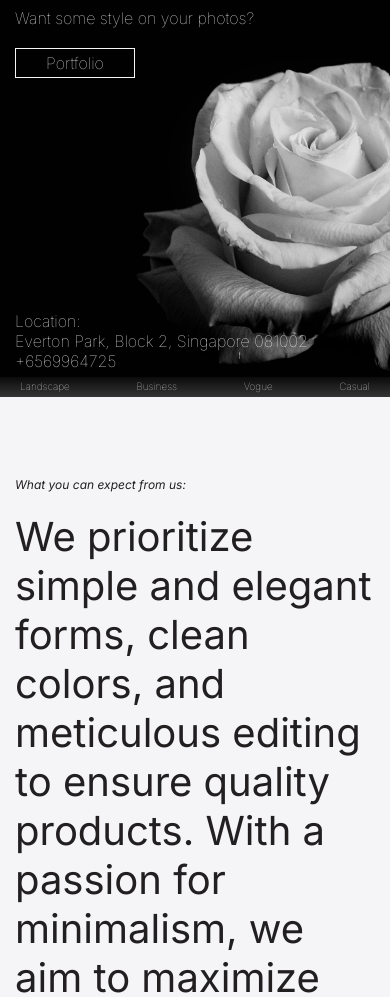
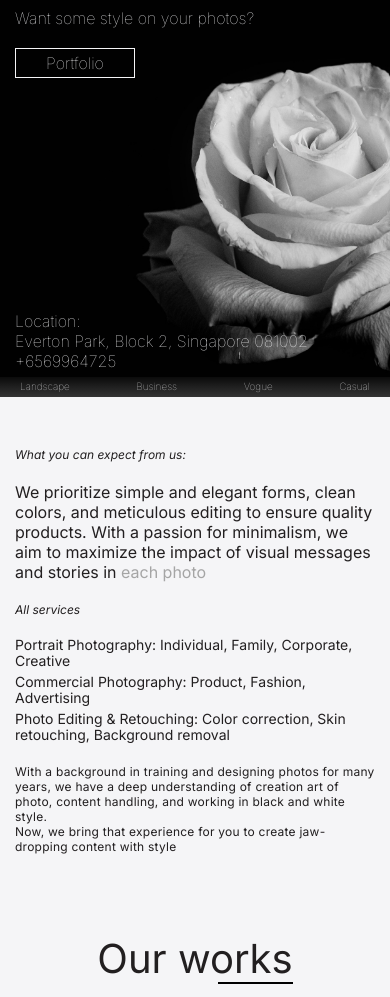
Before and after one commit to KarinaSin/Monovision-Studio, a plain HTML site: page ProjectFlower/src/index.html in a window 390 px wide. Shown: the part 103-1100 px from the top of the page. Drawn offline with Linux system fonts and the light colour scheme.

Commit message:
add adaptive for second section

```diff
--- a/ProjectFlower/src/css/style.css
+++ b/ProjectFlower/src/css/style.css
@@ -40,7 +40,7 @@ img {
     --footer-padding-inline: 6%;
   }
   @media screen and (max-width: 576px) {
-     --container-padding-inline: 15px;
+    --container-padding-inline: 15px;
     --footer-padding-inline: 15px;
   }
 }
@@ -126,8 +126,8 @@ html {
   }
   @media screen and (max-width: 576px) {
     & {
-    margin-top: 30px;
-    font-size: 16px;
+      margin-top: 30px;
+      font-size: 16px;
     }
   }
 }
@@ -263,6 +263,9 @@ right – сдвиг справа */
 .about {
   background-color: var(--light-color);
   padding-top: 80px;
+  @media screen and (max-width: 576px) {
+    padding-top: 50px;
+  }
 }
 
 .about__title {
@@ -286,12 +289,27 @@ right – сдвиг справа */
   @media screen and (max-width: 1440px) {
     width: 100%;
   }
+  @media screen and (max-width: 768px) {
+    font-size: 24px;
+  }
+  @media screen and (max-width: 576px) {
+    font-size: 16px;
+  }
 }
 
 .services {
   display: flex;
   column-gap: 10px;
   margin-top: 80px;
+  @media screen and (max-width: 768px) {
+    margin-top: 40px;
+    flex-wrap: wrap;
+    row-gap: 40px;
+  }
+  @media screen and (max-width: 576px) {
+    margin-top: 20px;
+    row-gap: 20px;
+  }
 }
 
 .services__items {
@@ -329,6 +347,38 @@ right – сдвиг справа */
       background: url("../icons/edit.svg") center center / cover no-repeat;
     }
   }
+  @media screen and (max-width: 768px) {
+    & {
+      width: 100%;
+    }
+  }
+
+  @media screen and (max-width: 768px) {
+    & li:first-child::before {
+      left: -25px;
+    }
+  }
+  @media screen and (max-width: 768px) {
+    & li:nth-child(3)::before {
+      left: -25px;
+    }
+  }
+  @media screen and (max-width: 576px) {
+    & li {
+      margin-top: 5px;
+      font-size: 14px;
+    }
+  }
+  @media screen and (max-width: 576px) {
+    & li:first-child::before {
+      display: none;
+    }
+  }
+  @media screen and (max-width: 576px) {
+    & li:nth-child(3)::before {
+      display: none;
+    }
+  }
 }
 
 .services__text {
@@ -338,6 +388,12 @@ right – сдвиг справа */
   letter-spacing: 0.02em;
   line-height: normal;
   color: var(--dark-color);
+  @media screen and (max-width: 768px) {
+    width: 100%;
+  }
+  @media screen and (max-width: 576px) {
+    font-size: 12px;
+  }
 }
 
 .services__item-subtitle {
@@ -346,6 +402,9 @@ right – сдвиг справа */
   font-size: 16px;
   line-height: normal;
   color: var(--dark-color);
+  @media screen and (max-width: 576px) {
+    font-size: 12px;
+  }
 }
 
 .works {
```
